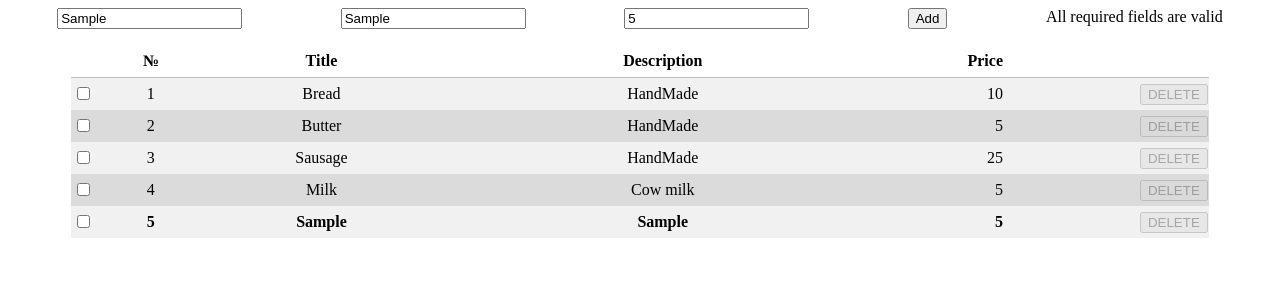
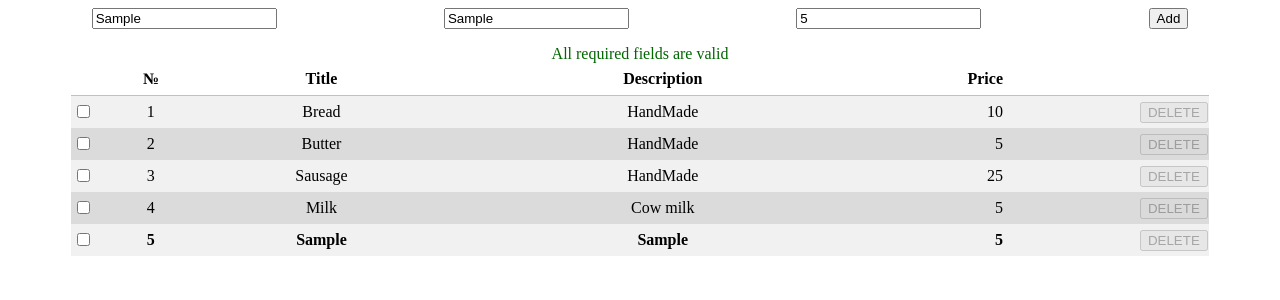
Before and after one commit to bookgvi/AppstoreNG, an Angular app: page / in a window 1280 px wide. Both pictures are taken after typing "Sample", "Sample", "5" into the empty fields and a click on the button "Add". Shown: the top 300 px of the page. Built offline with nearby package versions, Linux system fonts and the light colour scheme.

Commit message:
style for annotation about form fields

```diff
--- a/src/app/Components/add-product-form/add-product-form.component.html
+++ b/src/app/Components/add-product-form/add-product-form.component.html
@@ -34,7 +34,7 @@
     >
   </label>
   <button type="submit">Add</button>
-  <ng-template [is-form-valid]="titleEl['valid'] && priceEl['valid']">
-    All required fields are valid
-  </ng-template>
 </form>
+<div *is-form-valid="titleEl['valid'] && priceEl['valid']" class="is-form-valid">
+  All required fields are valid
+</div>
--- a/src/app/Components/add-product-form/add-product-form.component.scss
+++ b/src/app/Components/add-product-form/add-product-form.component.scss
@@ -9,3 +9,7 @@ input {
     border: 2px solid #ffa5a5;
   }
 }
+.is-form-valid {
+  text-align: center;
+  color: #006600;
+}
```
